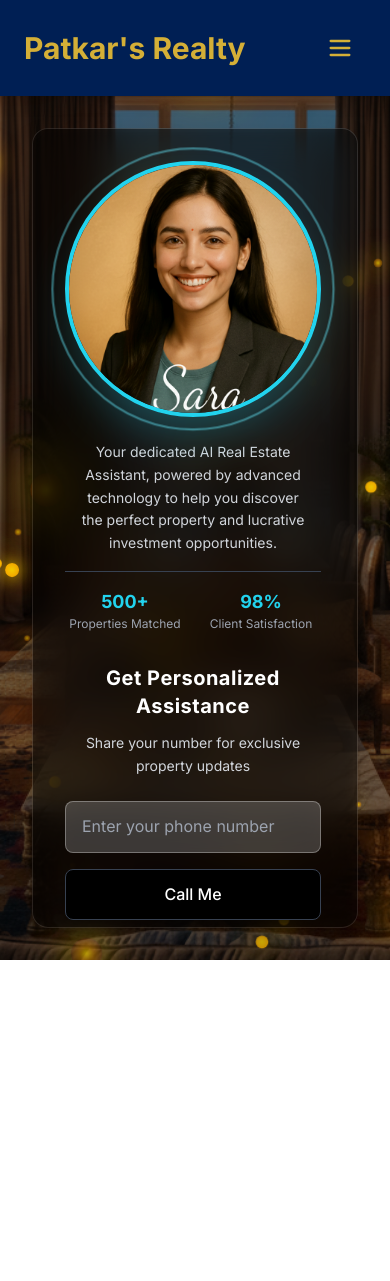
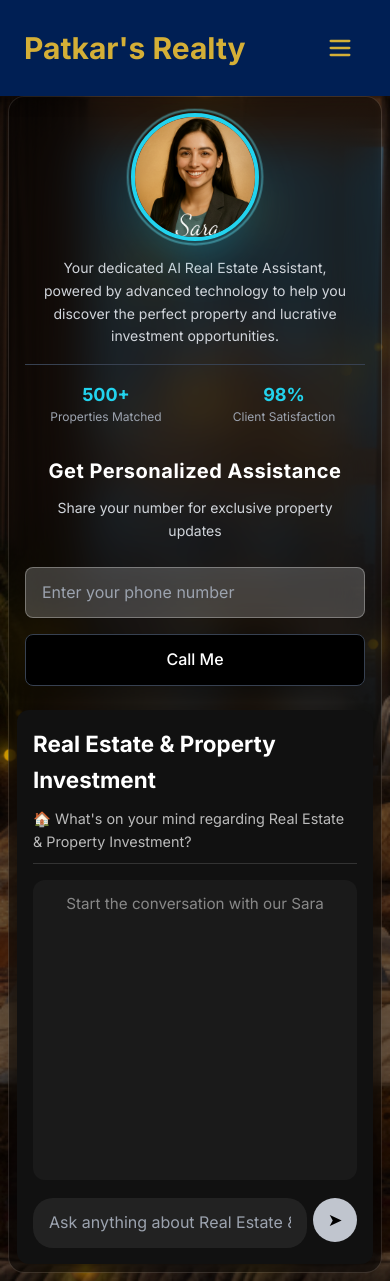
Before and after one commit to patkarrealty1-coder/Website, a React (Vite) app in the folder frontend/: page /ai-agent in a window 390 px wide. Before the commit the page ends 960 px from the top, so only its background shows below. Built offline with nearby package versions, Linux system fonts and the light colour scheme.

Commit message:
Fix AI Agent mobile compatibility: responsive layout, touch-friendly inputs, proper sizing for mobile devices

```diff
--- a/frontend/src/pages/AIRealEstateAgent.jsx
+++ b/frontend/src/pages/AIRealEstateAgent.jsx
@@ -165,11 +165,16 @@ const ChatBot = () => {
       background: "#1a1a1a",
       borderRadius: 12,
       padding: 12,
-      height: 450,
+      height: "300px", // Fixed height for mobile
+      minHeight: "300px",
+      maxHeight: "450px",
       overflowY: "auto",
       display: "flex",
       flexDirection: "column",
       flex: 1,
+      "@media (min-width: 1024px)": {
+        height: 450
+      }
     },
     startMessageContainer: {
       display: "flex",
@@ -211,23 +216,29 @@ const ChatBot = () => {
     },
     input: {
       flex: 1,
-      padding: "10px 14px",
+      padding: "12px 16px", // Increased padding for mobile touch
       borderRadius: 20,
       border: "none",
       outline: "none",
       background: "#222",
       color: "#fff",
-      fontSize: "0.95rem",
+      fontSize: "16px", // Prevent zoom on iOS
+      minHeight: "44px", // iOS touch target minimum
     },
     sendBtn: {
       background: "#c0c5ce",
       border: "none",
       borderRadius: "50%",
-      width: 42,
-      height: 42,
+      width: 44, // Increased for better mobile touch
+      height: 44,
+      minWidth: 44,
+      minHeight: 44,
       color: "#000",
       cursor: "pointer",
       fontSize: "1.1rem",
+      display: "flex",
+      alignItems: "center",
+      justifyContent: "center",
     },
     dot: {
       width: 8,
@@ -256,13 +267,28 @@ const ChatBot = () => {
           0%, 50% { opacity: 1; }
           51%, 100% { opacity: 0; }
         }
+
+        /* Mobile-specific styles */
+        @media (max-width: 1023px) {
+          .chat-container {
+            height: 300px !important;
+          }
+          .chat-input {
+            font-size: 16px !important; /* Prevent zoom on iOS */
+            -webkit-appearance: none;
+          }
+          .chat-button {
+            -webkit-tap-highlight-color: transparent;
+            touch-action: manipulation;
+          }
+        }
       `}</style>
       {/* Title */}
       <div style={styles.heading}>Real Estate & Property Investment</div>
       <div style={styles.subHeading}>🏠 What's on your mind regarding Real Estate & Property Investment?</div>
       <div style={styles.divider} />
       {/* Chat Area */}
-      <div style={styles.chatBox}>
+      <div style={styles.chatBox} className="chat-container">
         {messages.length === 0 ? (
           <div style={styles.startMessageContainer}>
             <div style={styles.startMessage}>Start the conversation with our Sara</div>
@@ -320,6 +346,7 @@ const ChatBot = () => {
           onChange={(e) => setInput(e.target.value)}
           placeholder="Ask anything about Real Estate & Property Investment..."
           style={{ ...styles.input, outline: "none" }}
+          className="chat-input"
           onKeyDown={handleKeyDown}
           disabled={isTyping || isShowingTypingEffect}
         />
@@ -327,6 +354,7 @@ const ChatBot = () => {
           onClick={handleSend}
           onMouseDown={(e) => e.preventDefault()}
           style={styles.sendBtn}
+          className="chat-button"
           disabled={isTyping || isShowingTypingEffect}
         >
           ➤
@@ -483,7 +511,7 @@ const AIRealEstateAgent = () => {
 
   return (
     <div
-      className="min-h-screen flex items-center justify-center p-8 pt-32 relative overflow-hidden"
+      className="min-h-screen flex items-center justify-center p-2 lg:p-8 pt-24 lg:pt-32 relative overflow-hidden"
       style={{
         backgroundImage: 'linear-gradient(rgba(0, 0, 0, 0.4), rgba(0, 0, 0, 0.6)), url("/images/Section%202.png")',
         backgroundSize: 'cover',
@@ -538,13 +566,13 @@ const AIRealEstateAgent = () => {
           }
         }
       `}</style>
-      {/* Main Container Box */}
-      <div className="w-full max-w-7xl h-[800px] bg-black/20 backdrop-blur-xl rounded-2xl shadow-2xl overflow-hidden flex border border-white/10">
-        {/* Left Section - Agent Profile */}
-        <div className="w-96 bg-black/30 backdrop-blur-sm flex flex-col p-8">
-          {/* Agent Image */}
-          <div className="relative mb-6 flex justify-center">
-            <div className="w-64 h-64 relative">
+      {/* Main Container Box - Mobile Responsive */}
+      <div className="w-full max-w-7xl min-h-[600px] lg:h-[800px] bg-black/20 backdrop-blur-xl rounded-2xl shadow-2xl overflow-hidden flex flex-col lg:flex-row border border-white/10">
+        {/* Left Section - Agent Profile - Mobile Responsive */}
+        <div className="w-full lg:w-96 bg-black/30 backdrop-blur-sm flex flex-col p-4 lg:p-8">
+          {/* Agent Image - Mobile Responsive */}
+          <div className="relative mb-4 lg:mb-6 flex justify-center">
+            <div className="w-32 h-32 lg:w-64 lg:h-64 relative">
               <div className="w-full h-full rounded-full overflow-hidden border-4 border-cyan-400 shadow-2xl shadow-cyan-400/30">
                 <img
                   src="/images/Saraa.png"
@@ -620,8 +648,8 @@ const AIRealEstateAgent = () => {
           </div>
         </div>
 
-        {/* Right Section - Chat Interface */}
-        <div className="flex-1 bg-black/30 backdrop-blur-sm p-4">
+        {/* Right Section - Chat Interface - Mobile Responsive */}
+        <div className="flex-1 bg-black/30 backdrop-blur-sm p-2 lg:p-4 min-h-[400px] lg:min-h-0">
           <ChatBot />
         </div>
       </div>
```
